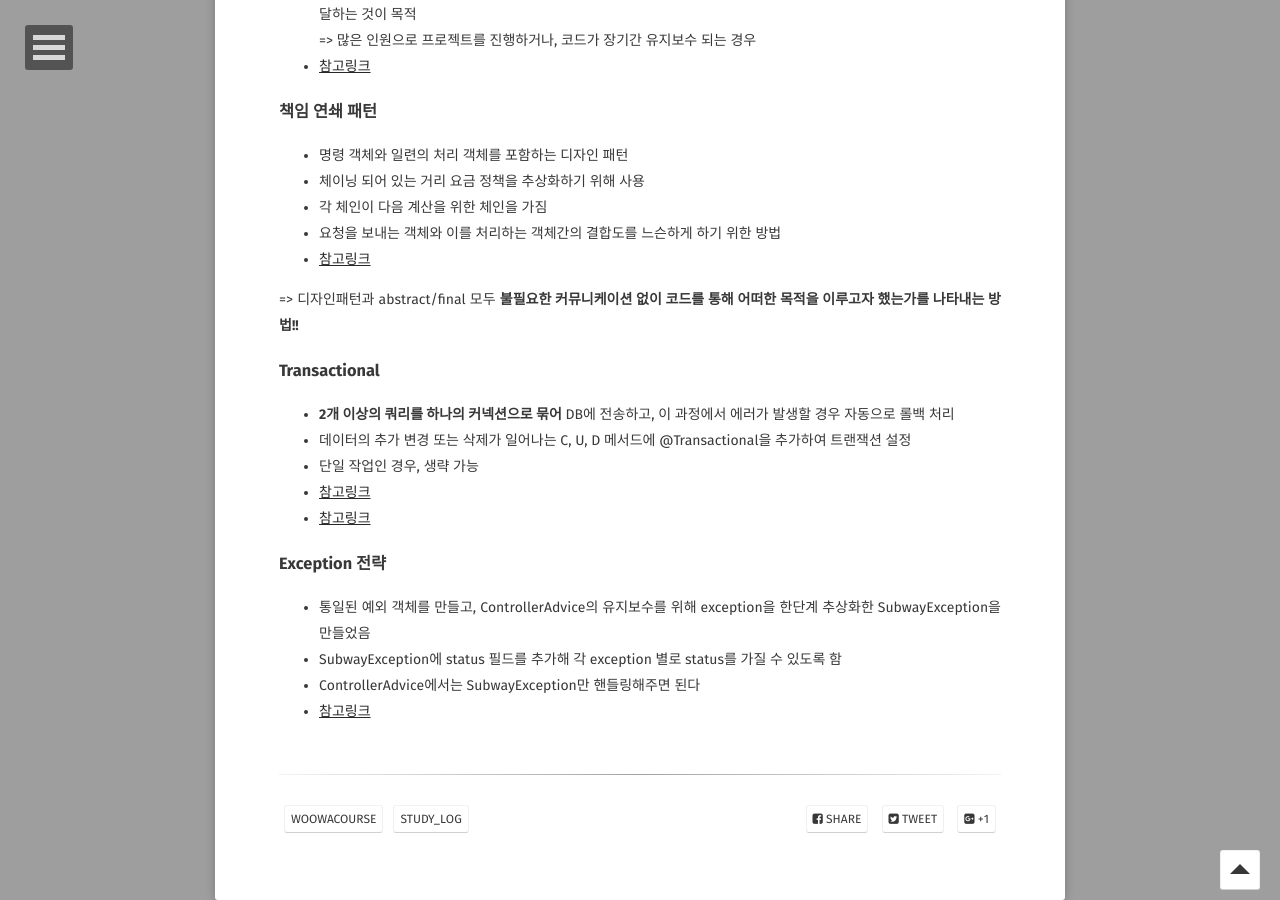
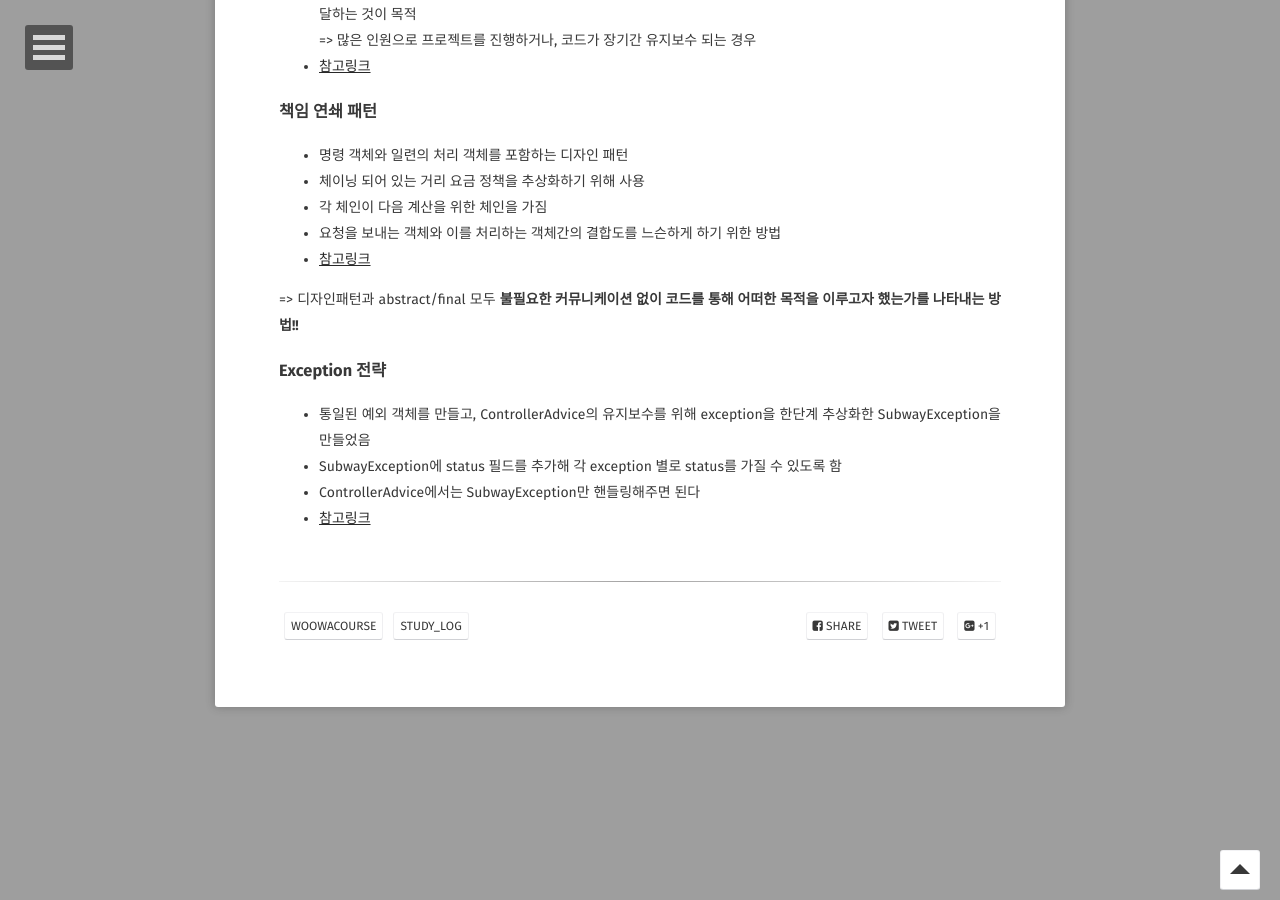
Before and after one commit to xrabcde/xrabcde.github.io, a Jekyll site: the page built from _posts/2021-05-18-studylog-lv2.md, in a window 1280 px wide and 900 px high, scrolled down 5313 px. Built offline with Jekyll 4.4.1, drawn with Linux system fonts in a browser that asks for light colours; some web fonts are replaced.

Commit message:
modify: 우테코/LV2 학습로그 정리

```diff
--- a/_posts/2021-05-18-studylog-lv2.md
+++ b/_posts/2021-05-18-studylog-lv2.md
@@ -165,13 +165,6 @@ comments: false
 
 => 디자인패턴과 abstract/final 모두 **불필요한 커뮤니케이션 없이 코드를 통해 어떠한 목적을 이루고자 했는가를 나타내는 방법!!**
 
-### Transactional
-- **2개 이상의 쿼리를 하나의 커넥션으로 묶어** DB에 전송하고, 이 과정에서 에러가 발생할 경우 자동으로 롤백 처리
-- 데이터의 추가 변경 또는 삭제가 일어나는 C, U, D 메서드에 @Transactional을 추가하여 트랜잭션 설정
-- 단일 작업인 경우, 생략 가능
-- [참고링크](https://mangkyu.tistory.com/50)
-- [참고링크](https://velog.io/@kdhyo/JavaTransactional-Annotation-%EC%95%8C%EA%B3%A0-%EC%93%B0%EC%9E%90-26her30h)
-
 ### Exception 전략
 - 통일된 예외 객체를 만들고, ControllerAdvice의 유지보수를 위해 exception을 한단계 추상화한 SubwayException을 만들었음
 - SubwayException에 status 필드를 추가해 각 exception 별로 status를 가질 수 있도록 함
```
